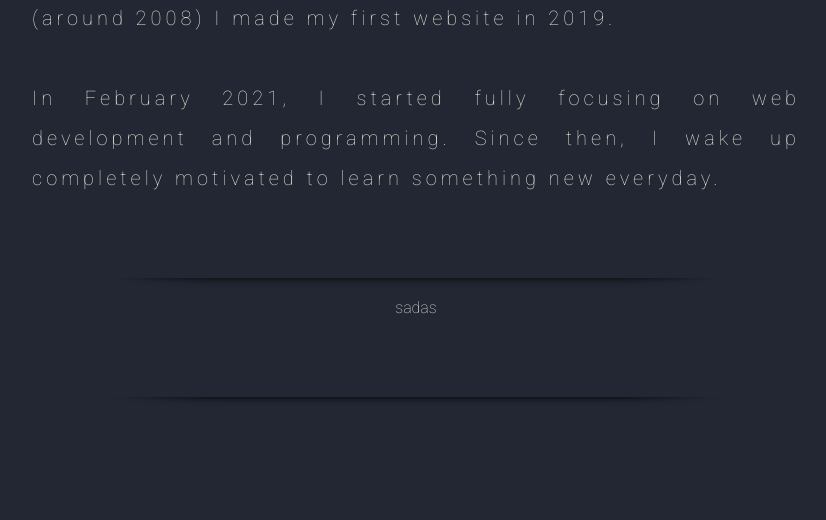
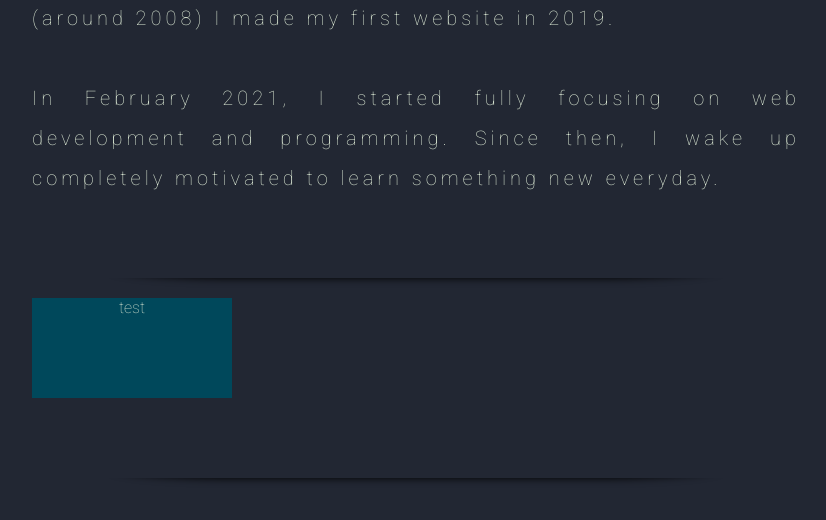
Before and after one commit to codecygen/043_React-Portfolio_Project, a React (Create React App) app: page / in a window 1280 px wide. Shown: the part 753-1273 px from the top of the page, without its empty margins (224-1050 px from the left). Built offline with nearby package versions, Linux system fonts and the light colour scheme; a web font is replaced by a local one.

Commit message:
card created

```diff
--- a/src/components/Sections/Tech.js
+++ b/src/components/Sections/Tech.js
@@ -8,7 +8,7 @@ import classes from './Tech.module.css';
 const Tech = () => {
     return (
         <section className={classes.tech}>
-            <Card>sadas</Card>
+            <Card>test</Card>
             <Divider />
         </section>
     );
--- a/src/components/UI/Card.js
+++ b/src/components/UI/Card.js
@@ -1,5 +1,5 @@
 import React from 'react';
-import classes from './Card.modules.css';
+import classes from './Card.module.css';
 
 const Card = props => {
     return (
--- /dev/null
+++ b/src/components/UI/Card.module.css
@@ -0,0 +1,5 @@
+.card {
+    height: 100px;
+    width: 200px;
+    background-color: #00485b;
+}
--- a/src/components/UI/Card.modules.css
+++ /dev/null
@@ -1,8 +0,0 @@
-.card {
-    height: 300px;
-    width: 300px;
-    padding: 1rem;
-    box-shadow: 0 2px 8px rgba(0, 0, 0, 0.25);
-    border-radius: 14px;
-    background-color: white;
-}
```
